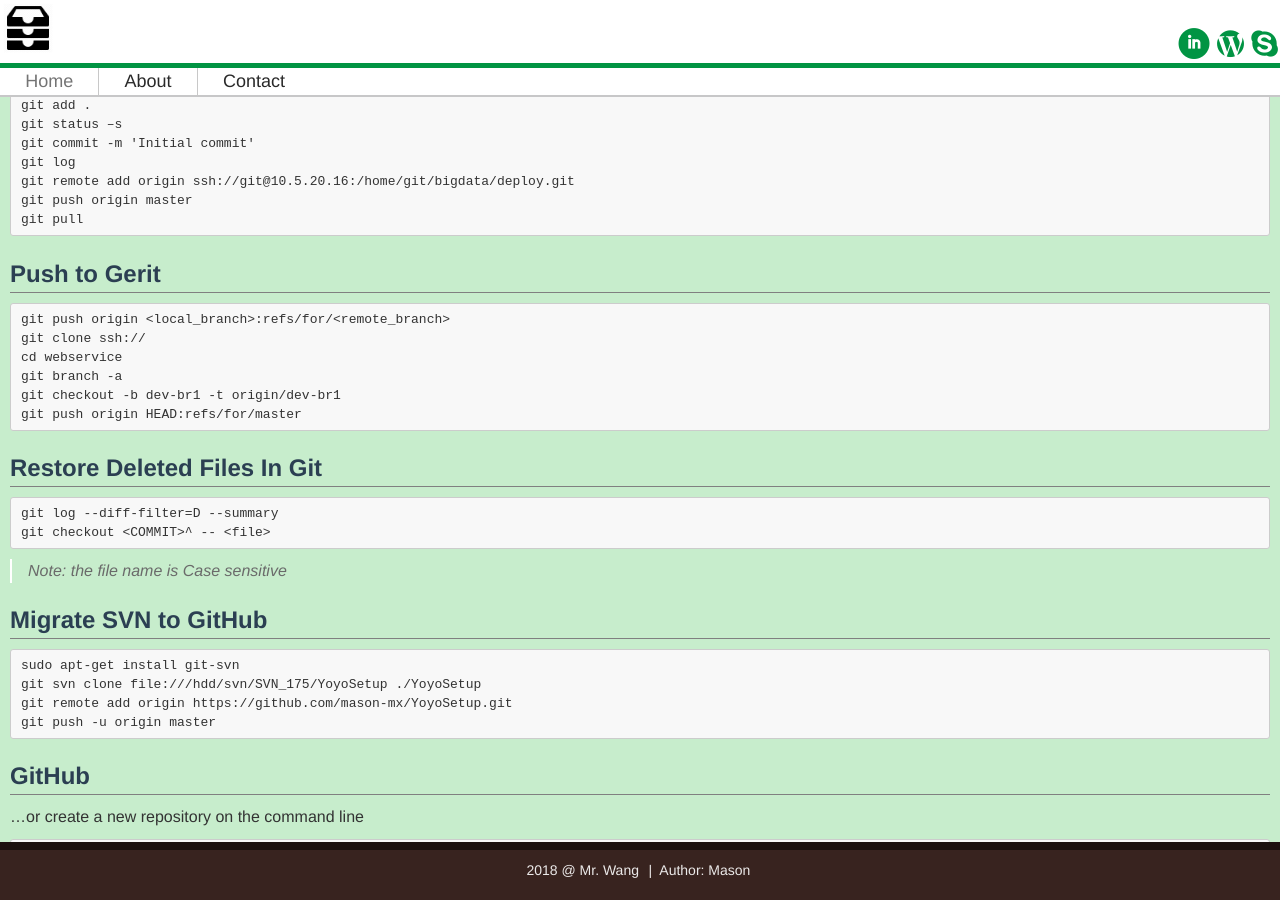
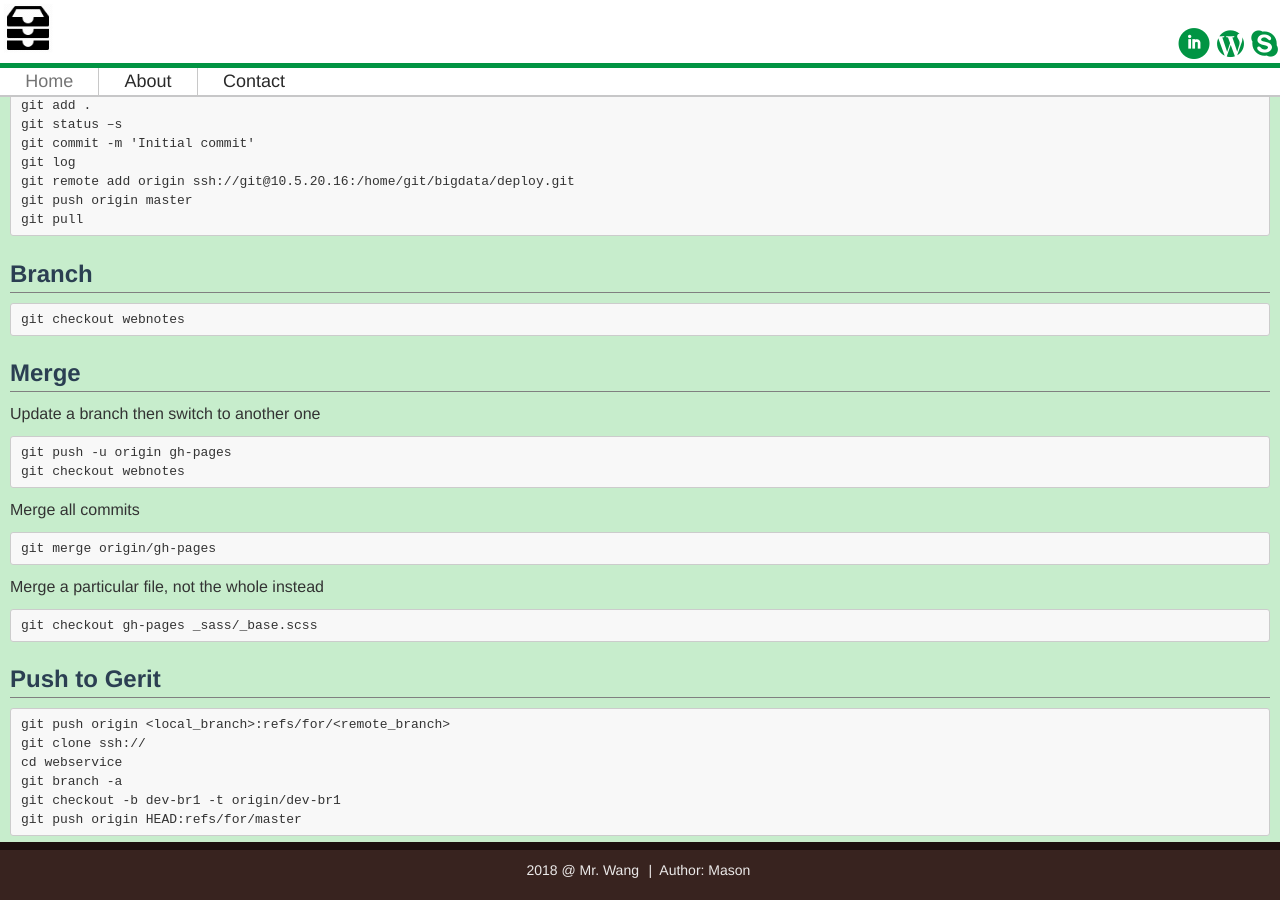
Before and after one commit to mason-mx/jekyll_demo, a Jekyll site: the page built from _posts/1000-01-01-Git-tricks.md, in a window 1280 px wide and 900 px high, scrolled down 406 px. Built offline with Jekyll 4.4.1, drawn with Linux system fonts in a browser that asks for light colours.

Commit message:
reorganize posts

````diff
--- a/_posts/1000-01-01-Git-tricks.md
+++ b/_posts/1000-01-01-Git-tricks.md
@@ -28,6 +28,31 @@
 git remote add origin ssh://git@10.5.20.16:/home/git/bigdata/deploy.git
 git push origin master
 git pull
+```
+
+## Branch
+
+```
+git checkout webnotes
+```
+
+## Merge
+
+Update a branch then switch to another one
+
+```
+git push -u origin gh-pages
+git checkout webnotes
+```
+
+Merge all commits
+```
+git merge origin/gh-pages
+```
+
+Merge a particular file, not the whole instead
+```
+git checkout gh-pages _sass/_base.scss
 ```
 
 ## Push to Gerit
````
Also changed, not shown: _posts/1000-01-01-debugging.md (added, +65 -0 lines), _posts/1000-01-01-linux.md (+2 -76 lines), _posts/1000-01-01-python.md (+19 -0 lines).
